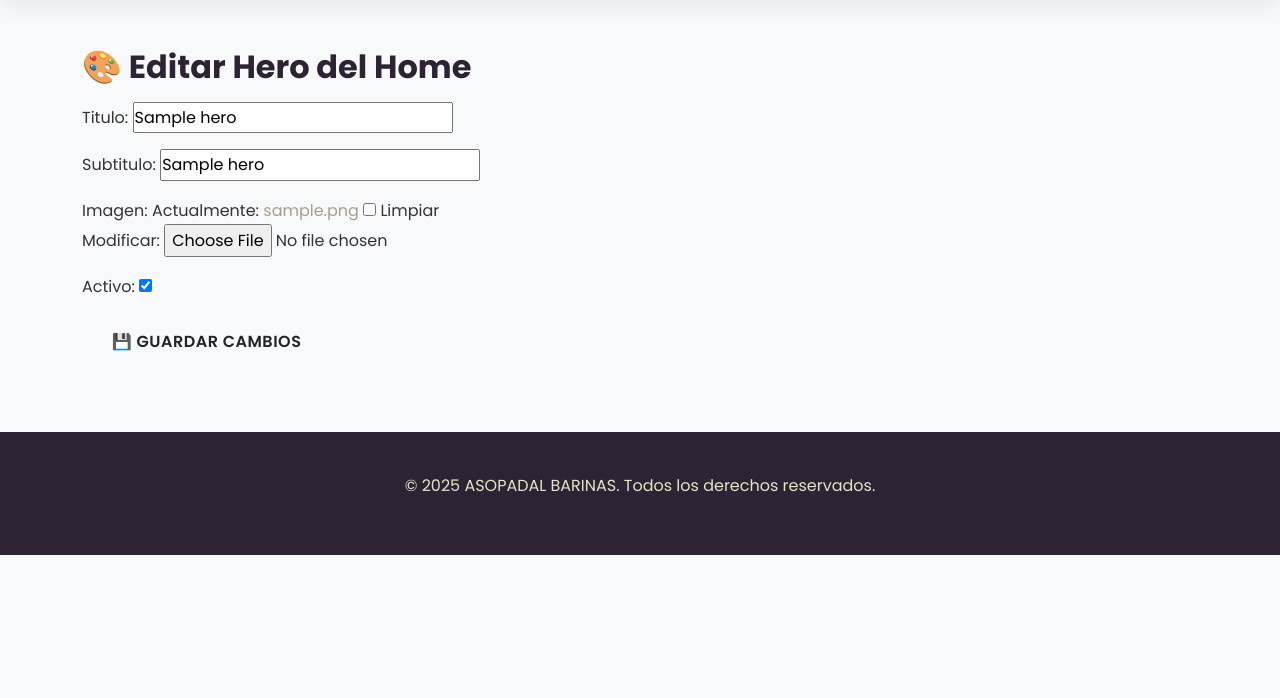
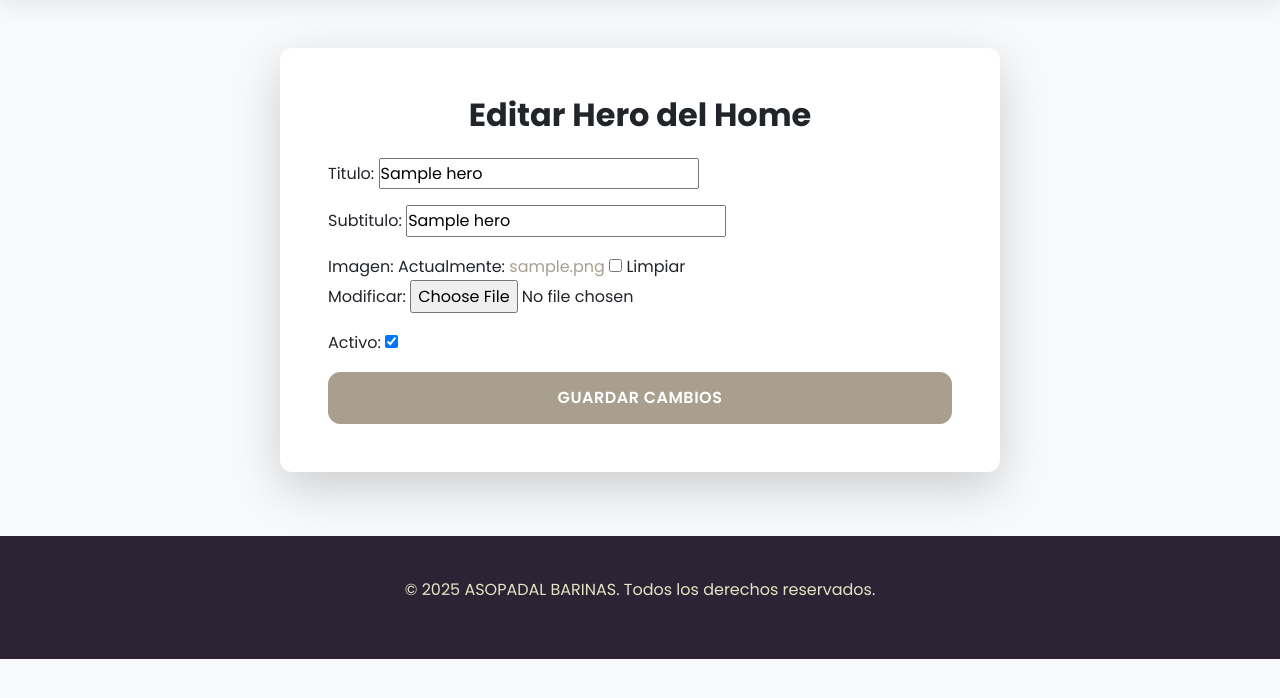
Before and after one commit to ErPyrex/asopadel-old, a Django app: page /admin-gestion/hero/editar/ in a window 1280 px wide. Shown: the part 83-781 px from the top of the page. Run offline with Django 5.2, Linux system fonts and the light colour scheme; a user stored in the database is signed in; tables that the repository leaves empty hold one stand-in row (values such as "Sample post").

Commit message:
feat: Update hero template

```diff
--- a/templates/core/hero/editar_hero.html
+++ b/templates/core/hero/editar_hero.html
@@ -2,10 +2,22 @@
 {% block title %}Editar Hero{% endblock %}
 
 {% block content %}
-<h2>🎨 Editar Hero del Home</h2>
-<form method="post" enctype="multipart/form-data">
-  {% csrf_token %}
-  {{ form.as_p }}
-  <button type="submit" class="btn">💾 Guardar cambios</button>
-</form>
+<div class="container">
+    <div class="row justify-content-center">
+        <div class="col-md-8">
+            <div class="card shadow-lg">
+                <div class="card-body p-5">
+                    <h2 class="card-title text-center mb-4">Editar Hero del Home</h2>
+                    <form method="post" enctype="multipart/form-data">
+                        {% csrf_token %}
+                        {{ form.as_p }}
+                        <div class="d-grid">
+                            <button type="submit" class="btn btn-primary">Guardar Cambios</button>
+                        </div>
+                    </form>
+                </div>
+            </div>
+        </div>
+    </div>
+</div>
 {% endblock %}
```
